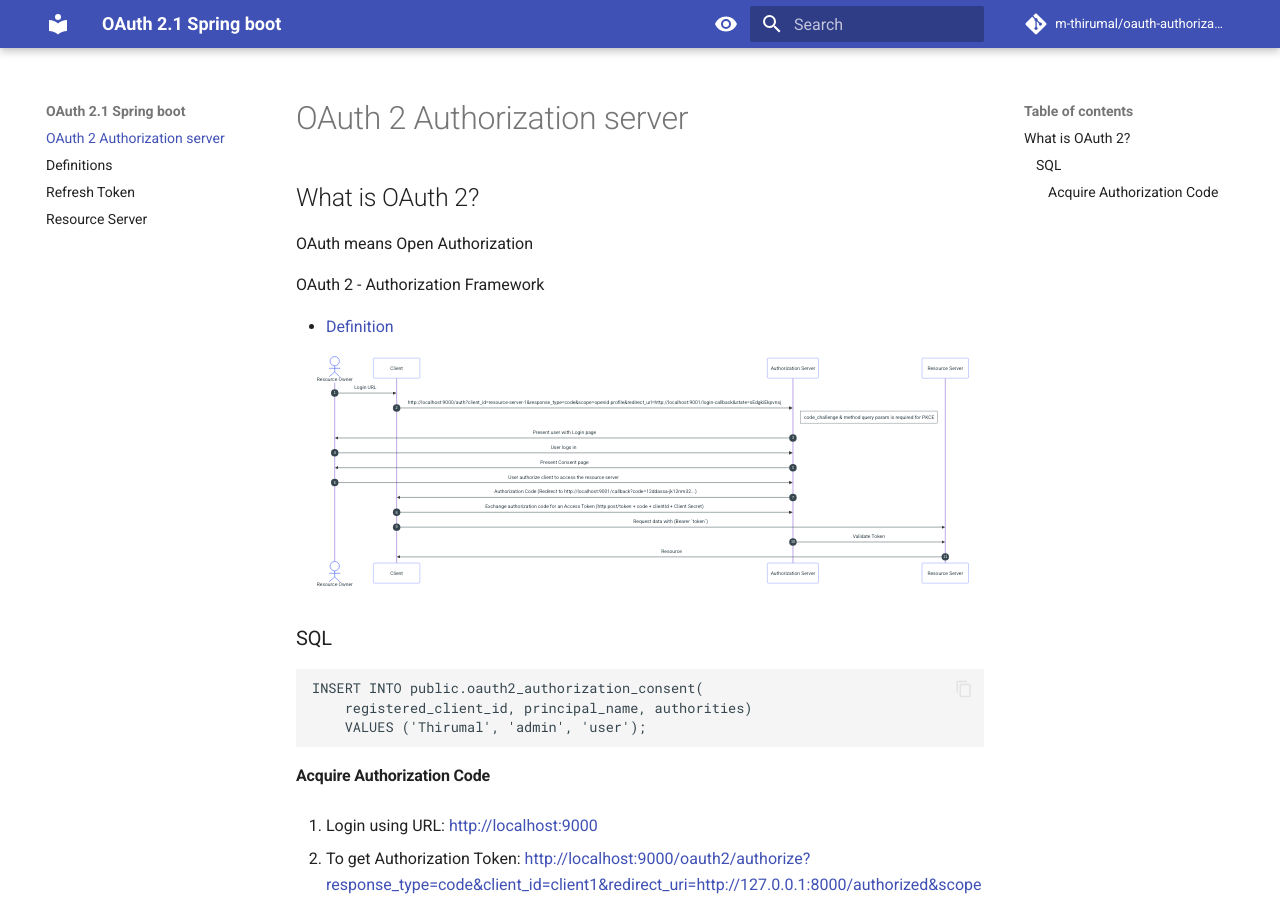
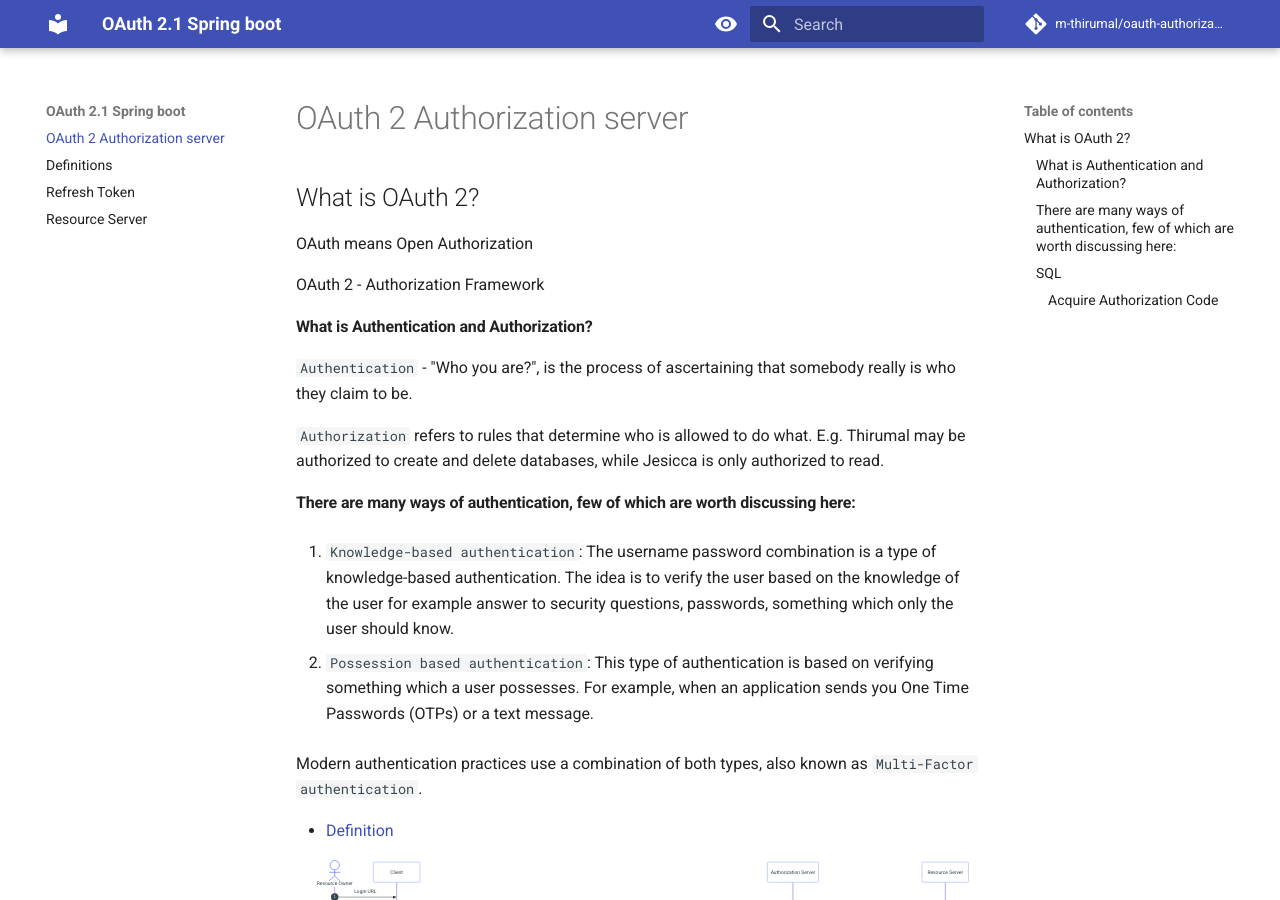
Before and after one commit to m-thirumal/oauth-authorization-server, an MkDocs documentation site: the page built from docs/index.md, in a window 1280 px wide and 900 px high. Built offline with MkDocs 1.6.1 and Material for MkDocs 9.7.7, drawn with Linux system fonts in a browser that asks for light colours; comment, search, counter and statistics services are not loaded.

Commit message:
Definition

```diff
--- a/docs/index.md
+++ b/docs/index.md
@@ -5,6 +5,24 @@
 OAuth means Open Authorization
 
 OAuth 2 - Authorization Framework
+
+#### What is Authentication and Authorization?
+
+`Authentication` - "Who you are?", is the process of ascertaining that somebody really is who they claim to be.
+
+`Authorization` refers to rules that determine who is allowed to do what. E.g. Thirumal may be authorized to create and delete databases, while Jesicca is only authorized to read.
+
+
+#### There are many ways of authentication, few of which are worth discussing here:
+
+   1. `Knowledge-based authentication`: The username password combination is a type of knowledge-based authentication. The idea is to verify the user based on the knowledge of the user for example answer to security questions, passwords, something which only the user should know.
+
+
+   2. `Possession based authentication`: This type of authentication is based on verifying something which a user possesses. For example, when an application sends you One Time Passwords (OTPs) or a text message.
+
+   Modern authentication practices use a combination of both types, also known as `Multi-Factor authentication`.
+
+
 
 * [Definition](Definitions.md)
 
```
Also changed, not shown: README.md (+18 -1 lines).
